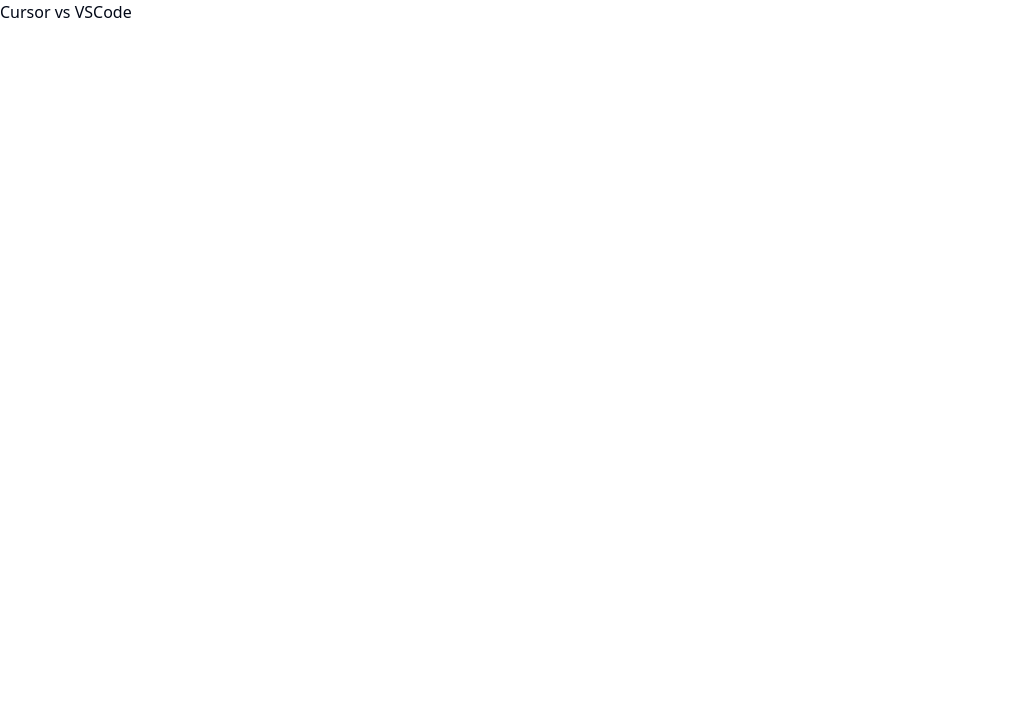
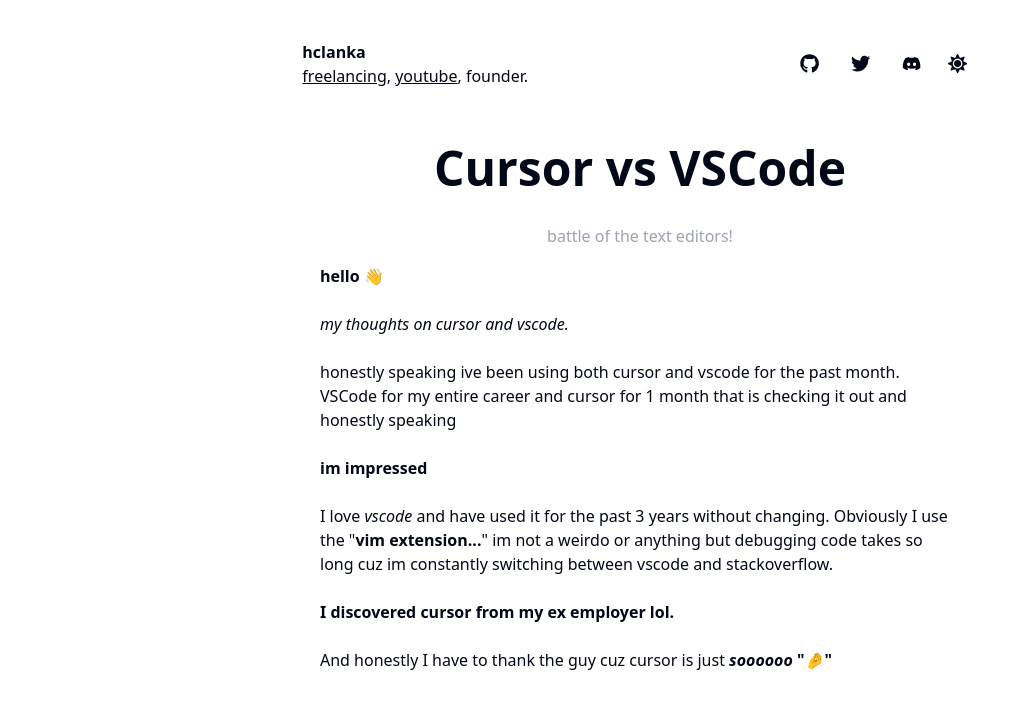
Before and after one commit to chandudagoat/portfolio, a Next.js app: page /cursorvsvscode in a window 1280 px wide. Shown: the top 708 px of the page, without its empty margins (0-1029 px from the left). Built offline with nearby package versions, Linux system fonts and the light colour scheme.

Commit message:
mdx baby :)

```diff
--- a/app/cursorvsvscode/content.mdx
+++ b/app/cursorvsvscode/content.mdx
@@ -1 +1,42 @@
-# Cursor vs VSCode
+import MdxLayout from "../../components/mdxlayout.tsx"
+
+**hello 👋**
+<br/>
+
+_my thoughts on cursor and vscode._
+
+<br />
+
+<p>
+  honestly speaking ive been using both cursor and vscode for the past month.
+  VSCode for my entire career and cursor for 1 month that is checking it out and
+  honestly speaking
+</p>
+
+<br/>
+**im impressed**
+
+<br/>
+
+<p>
+    I love _vscode_ and have used it for the past 3 years without changing. Obviously I use the "**vim extension...**" im not a weirdo or anything but debugging code takes so long cuz im constantly switching between vscode and stackoverflow.
+</p>
+
+<br/>
+
+<p>
+    **I discovered cursor from my ex employer lol.**
+</p>
+
+<br/>
+
+<p>
+    And honestly I have to thank the guy cuz cursor is just **_soooooo_ "🤌"**
+</p>
+
+<br/>
+
+export default function MDXPage({ children }) {
+  return <MdxLayout title="Cursor vs VSCode" subtitle="battle of the text editors!">{children}</MdxLayout>;
+
+}
--- /dev/null
+++ b/components/mdxlayout.tsx
@@ -0,0 +1,21 @@
+import Navbar from "./navbar";
+
+interface Props {
+  title: string;
+  subtitle: string;
+  children: any;
+}
+
+export default function MdxLayout(props: Props) {
+  // Create any shared layout or styles here
+  return (
+    <div>
+      <Navbar />
+      <div className="flex flex-col items-center">
+        <h1 className="font-bold text-5xl p-4">{props.title}</h1>
+        <p className="text-gray-400 p-4">{props.subtitle}</p>
+        <p className="w-1/2">{props.children}</p>
+      </div>
+    </div>
+  );
+}
```
